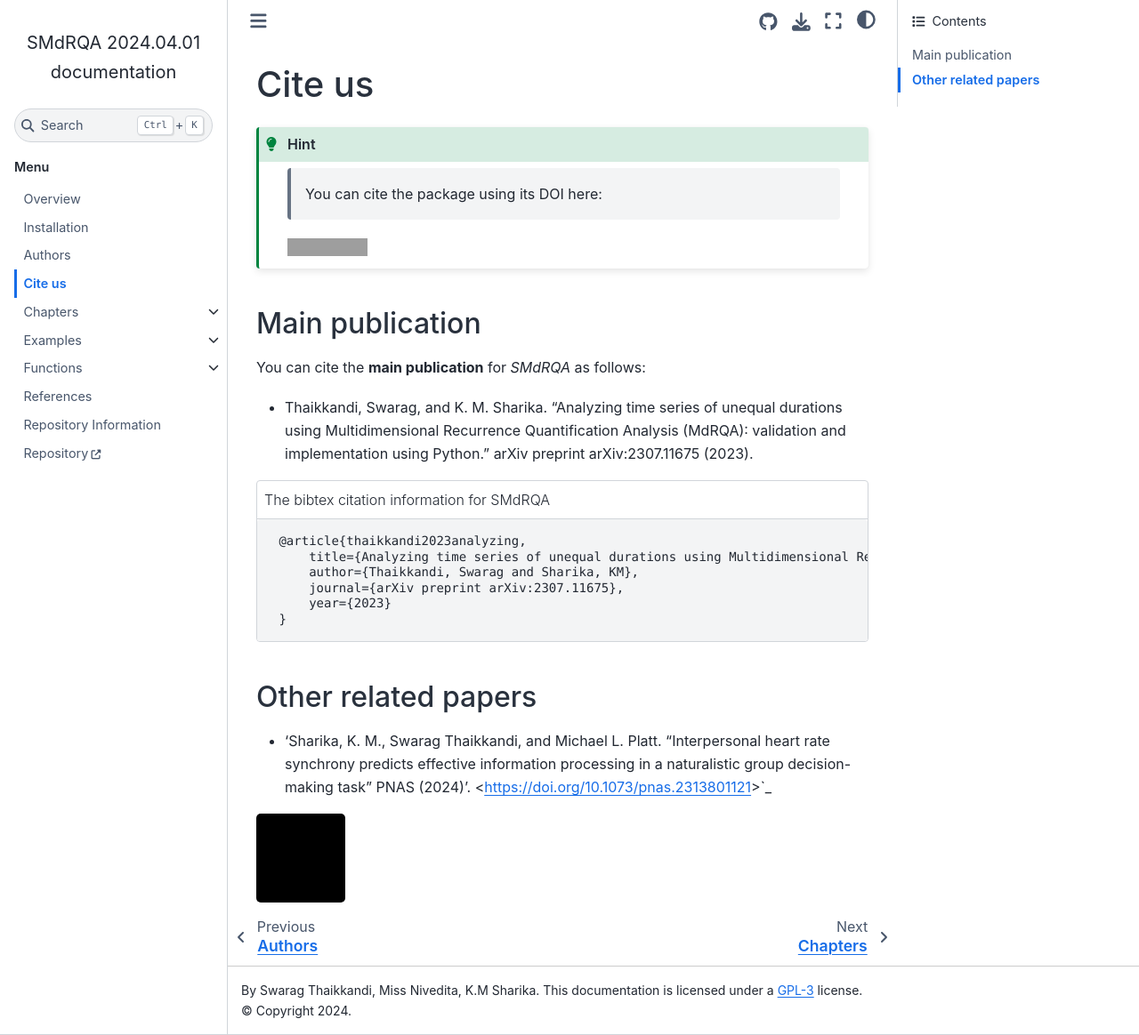
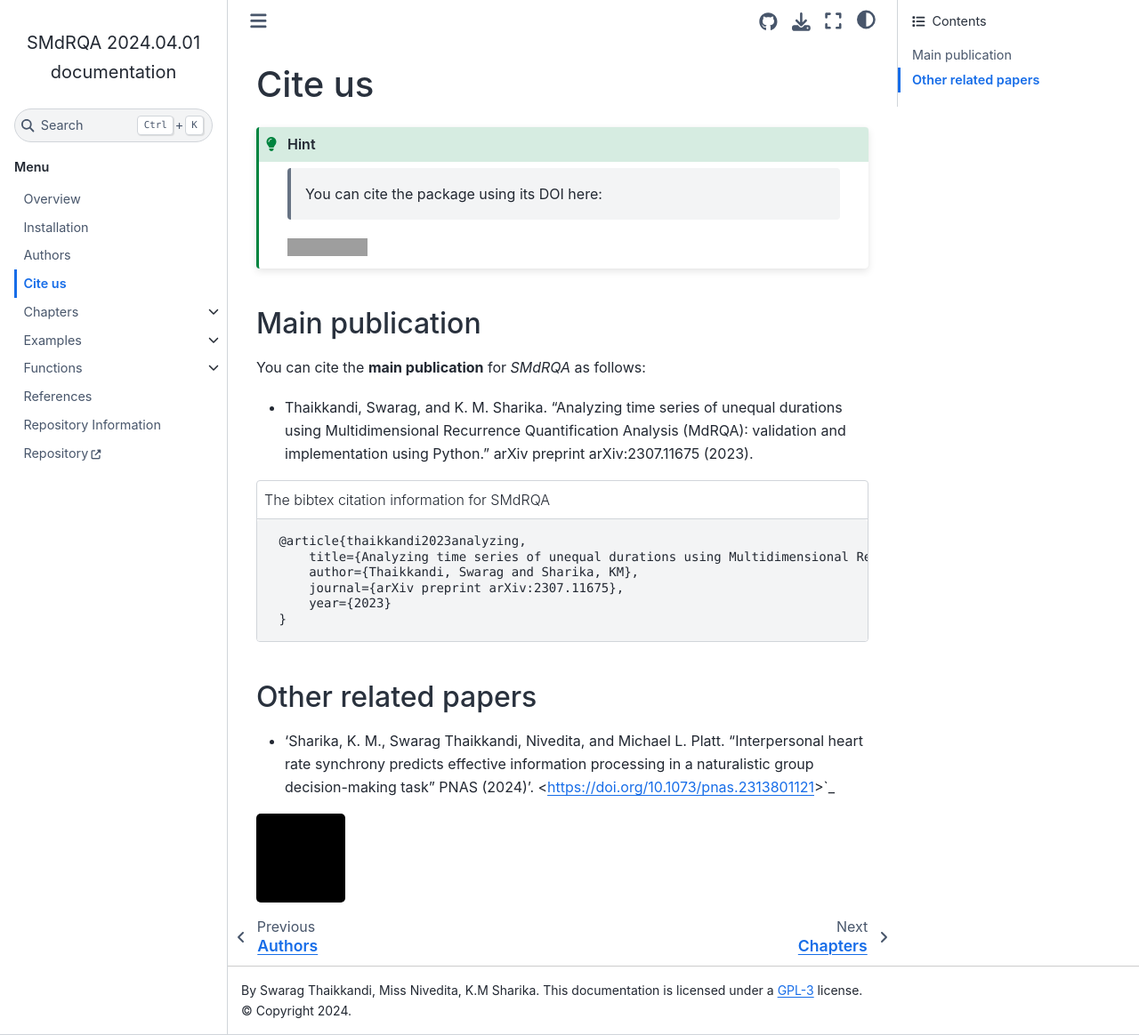
Before and after one commit to SwaragThaikkandi/SMdRQA, a Sphinx documentation site: the page built from docs/cite_us.rst, in a window 1280 px wide and 1164 px high. Shown: the whole window at 89% size. Built offline with Sphinx 7.4.7 and the Sphinx Book theme 1.1.4, drawn with Linux system fonts in a browser that asks for light colours; comment, search, counter and statistics services are not loaded; grey boxes are pictures that could not be loaded.

Commit message:
Update cite_us.rst

```diff
--- a/docs/cite_us.rst
+++ b/docs/cite_us.rst
@@ -27,7 +27,7 @@ You can cite the **main publication** for *SMdRQA* as follows:
 Other related papers
 ---------------------
 
-- 'Sharika, K. M., Swarag Thaikkandi, and Michael L. Platt. "Interpersonal heart rate synchrony predicts effective information processing in a naturalistic group decision-making task" PNAS (2024)'. <https://doi.org/10.1073/pnas.2313801121>`_
+- 'Sharika, K. M., Swarag Thaikkandi, Nivedita, and Michael L. Platt. "Interpersonal heart rate synchrony predicts effective information processing in a naturalistic group decision-making task" PNAS (2024)'. <https://doi.org/10.1073/pnas.2313801121>`_
 
 .. raw:: html
 
```
